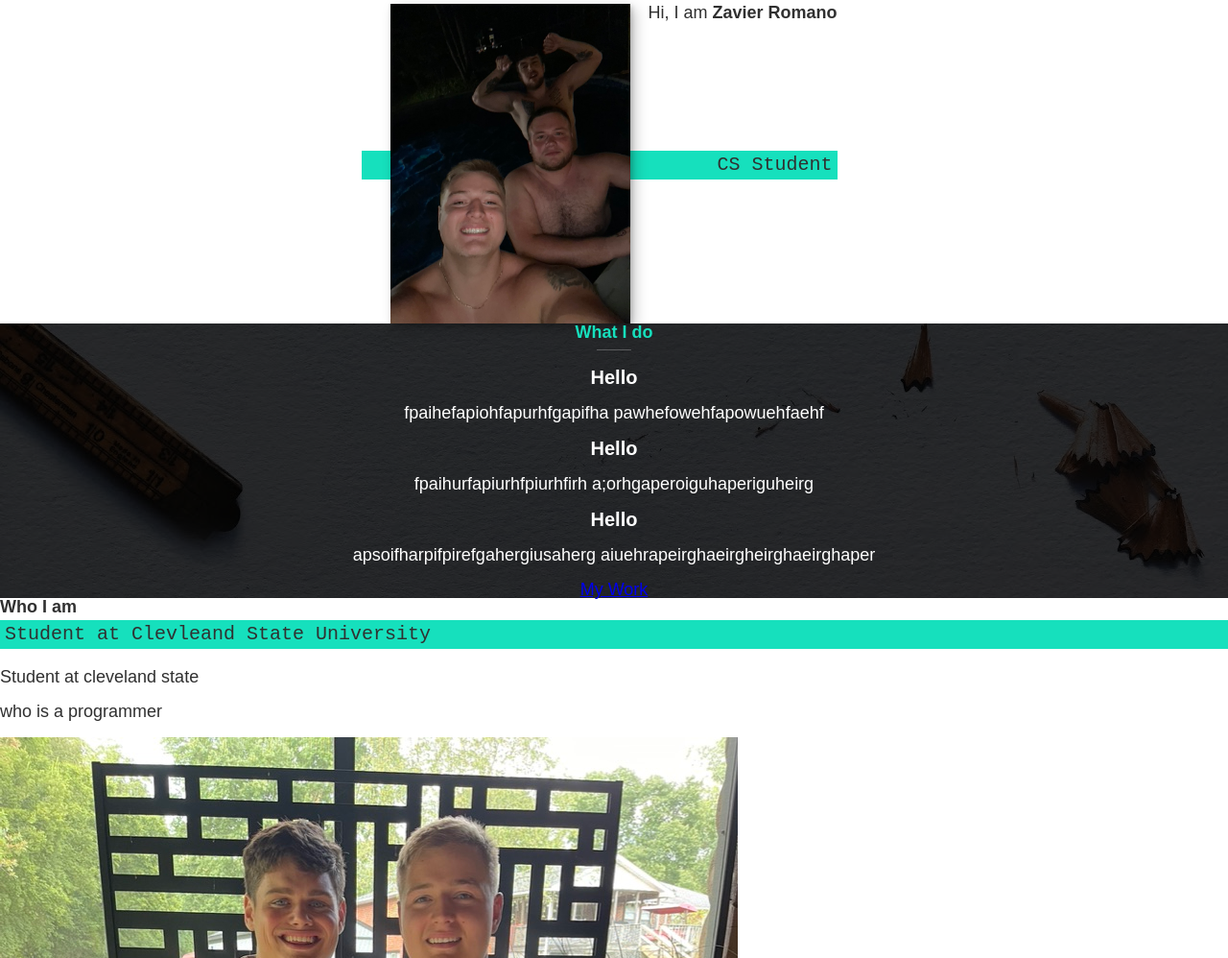
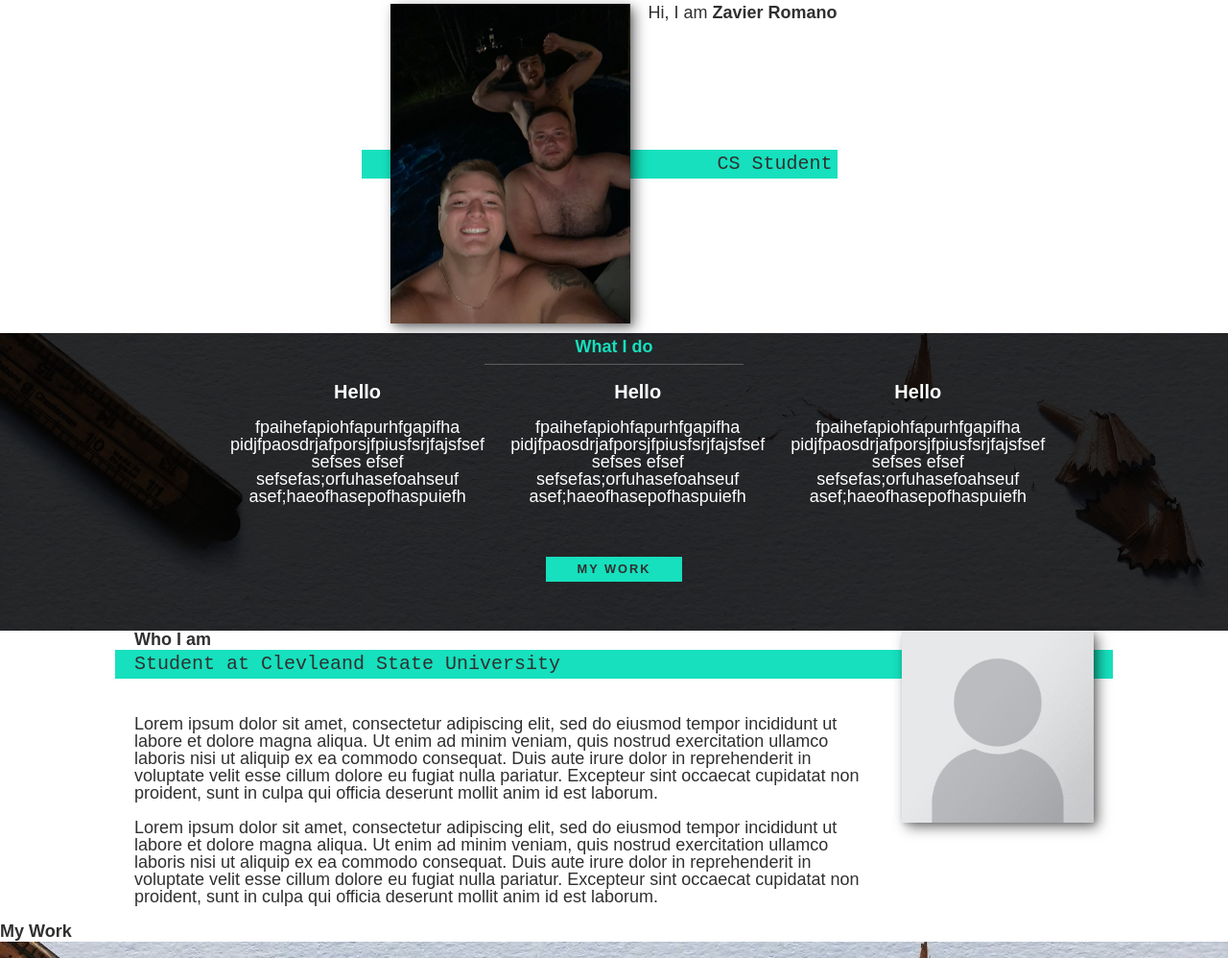
Before and after one commit to ZavierRomano/PersonaWebsite, a plain HTML site: page index.html in a window 1280 px wide. Shown: the part 122-1120 px from the top of the page at 96% size. Drawn offline with Linux system fonts and the light colour scheme.

Commit message:
Styled 'Who I am' Section

```diff
--- a/index.html
+++ b/index.html
@@ -45,21 +45,34 @@
                 <div class="service"> <!--Service-->
                     <h3>Hello</h3>
                     <p>fpaihefapiohfapurhfgapifha
-                        pawhefowehfapowuehfaehf
+                        pidjfpaosdrjafporsjfpiusfsrjfajsfsef
+                        sefses
+                        efsef
+                        sefsefas;orfuhasefoahseuf
+                        asef;haeofhasepofhaspuiefh
+
                     </p>
                 </div>
 
                 <div class="service"> <!--Service-->
                     <h3>Hello</h3>
-                    <p>fpaihurfapiurhfpiurhfirh
-                        a;orhgaperoiguhaperiguheirg
+                    <p>fpaihefapiohfapurhfgapifha
+                        pidjfpaosdrjafporsjfpiusfsrjfajsfsef
+                        sefses
+                        efsef
+                        sefsefas;orfuhasefoahseuf
+                        asef;haeofhasepofhaspuiefh
                     </p>
                 </div>
 
                 <div class="service"> <!--Service-->
                     <h3>Hello</h3>
-                    <p>apsoifharpifpirefgahergiusaherg
-                        aiuehrapeirghaeirgheirghaeirghaper
+                    <p>fpaihefapiohfapurhfgapifha
+                        pidjfpaosdrjafporsjfpiusfsrjfajsfsef
+                        sefses
+                        efsef
+                        sefsefas;orfuhasefoahseuf
+                        asef;haeofhasepofhaspuiefh
                     </p>
                 </div>
             </div> <!--Close Services-->
@@ -74,11 +87,18 @@
             <p class="section__subtitle section__subtitle--about">Student at Clevleand State University</p>
 
             <div class="about-me__body">
-                <p>Student at cleveland state</p>
-                <p>who is a programmer</p>
+                <p>Lorem ipsum dolor sit amet, consectetur adipiscing elit, sed do eiusmod tempor
+                    incididunt ut labore et dolore magna aliqua. Ut enim ad minim veniam, quis nostrud exercitation
+                    ullamco laboris nisi ut aliquip ex ea commodo consequat. Duis aute irure dolor in reprehenderit in
+                    voluptate velit esse cillum dolore eu fugiat nulla pariatur. Excepteur sint occaecat cupidatat non proident, sunt in
+                    culpa qui officia deserunt mollit anim id est laborum.</p>
+                <p>Lorem ipsum dolor sit amet, consectetur adipiscing elit, sed do eiusmod tempor incididunt ut labore et dolore magna aliqua.
+                    Ut enim ad minim veniam, quis nostrud exercitation ullamco laboris nisi ut aliquip ex ea commodo consequat. Duis aute irure dolor in reprehenderit
+                    in voluptate velit esse cillum dolore eu fugiat nulla pariatur. Excepteur sint occaecat cupidatat non proident, sunt in culpa qui officia deserunt
+                    mollit anim id est laborum.</p>
             </div>
 
-            <img src="img/9E070DB7-C0C3-45CC-A9AC-41619491AFE0_1_105_c.jpeg" alt="Zavier smiling">
+            <img src="img/Portrait_Placeholder.png" alt="Zavier smiling" class="about-me__img">
 
         </section>
 
--- a/style.css
+++ b/style.css
@@ -19,7 +19,7 @@
     --fs-h3: 1.25rem;
     --fs-body: 1rem;
 
-    --bs: 0.25em 0.25em 0.75em rgba(0,0,0,.25),
+    --bs: 0.25em 0.25em 0.75em rgba(0,0,0,.55),
         0.125em 0.125em 0.25em rgba(0,0,0,.15);
 
 }
@@ -52,6 +52,35 @@ img{
     display: block;
     max-width: 100%;
 }
+
+strong { font-weight: var(--fw-bold)}
+
+:focus {
+    outline: 3px solid var(--clr-accent);
+    outline-offset: 3px;
+}
+/* Buttons */
+
+.btn {
+    display: inline-block;
+    padding: .5em 2.5em;
+    background: var(--clr-accent);
+    color: var(--clr-dark);
+    text-decoration: none;
+    cursor: pointer;
+    font-size: .8rem;
+    text-transform: uppercase;
+    letter-spacing: 2px;
+    font-weight: var(--fw-bold);
+    transition: transform 200ms ease-in-out;
+    margin-bottom: 4em;
+}
+
+.btn:hover{
+    transform: scale(1.1);
+
+}
+
 /* Typography */
 
 h1,
@@ -72,7 +101,7 @@ h2{
  }
 
  .section__title{
-    margin-bottom: .25em;
+    margin-bottom: .1em;
  }
 
  .section__title--intro {
@@ -143,33 +172,86 @@ h2{
     background-blend-mode: multiply;
     color: var(--clr-light);
     text-align: center;
+    margin-top: 10px;
  }
 
  .section__title--services {
     color: var(--clr-accent);
     position: relative;
+    font-size: var(--fw-bold);
+    padding-top: 5px;
  }
 
  .section__title--services::after{
     content: '';
     display: block;
-    width: 2em;
+    width: 15em;
     height: 1px;
     margin: 0.5em auto 1em;
     background: var(--clr-light);
     opacity: 0.25;
  }
 
- @media (mid-width: 800px) {
+ .services {
+    margin-bottom: 2em;
+ }
+ .service{
+    max-width: 500px;
+    margin: 0 auto;
+ }
+ @media (min-width: 750px) {
     .services {
         display: flex;
-        flex-direction: row;
-        max-width: 1000px;
-        margin: 0 auto;
+        max-width: 800px;
+        margin-left: auto;
+        margin-right: auto;
+        text-align: center;
+
 
     }
 
 .service + .service {
-    margin-left: 2em;
+    margin-left: 1.5em;
+    }
+ }
+
+ .about-me {
+    max-width: 1000px;
+    margin: 0 auto;
+ }
+
+.about-me__img{
+    box-shadow: var(--bs);
 }
+
+ @media(min-width: 600px) {
+    .about-me {
+        display: grid;
+        grid-template-columns: 1fr 200px;
+        grid-template-areas:
+            "title img"
+            "subtitle img"
+            "text img";
+        grid-column-gap: 2em;
+    }
+
+    .section__title--about{
+        grid-area: title;
+    }
+
+    .section__subtitle--about{
+        grid-column: 1/-1;
+        grid-row: 2;
+        position: relative;
+        left: -1em;
+        width: calc(100% + 2em);
+        padding-left: 1em;
+        padding-right: calc(200px + 4em);
+    }
+
+    .about-me__img{
+        grid-area: img;
+        position: relative;
+        z-index: 2;
+    }
  }
```
Also changed, not shown: img/Portrait_Placeholder.png (added).
